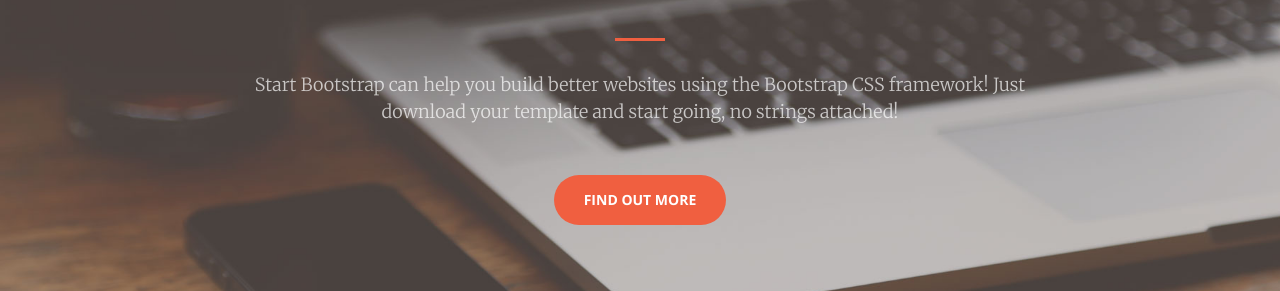
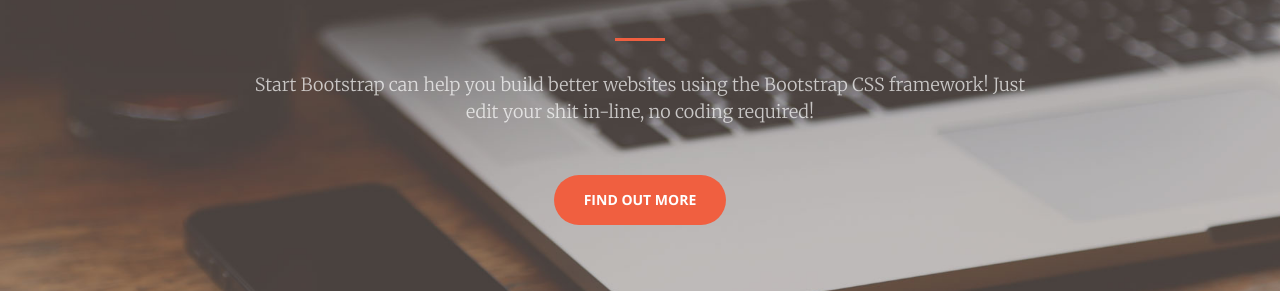
Before and after one commit to j-ordon/learn-cc, a Jekyll site: the page built from index.html, in a window 1280 px wide and 900 px high. Shown: the part 405-696 px from the top of the window. Built offline with Jekyll 4.4.1, drawn with Linux system fonts in a browser that asks for light colours.

Commit message:
Updated '/index.html' via CloudCannon

```diff
--- a/index.html
+++ b/index.html
@@ -7,8 +7,8 @@
     <div class="header-content">
         <div class="header-content-inner">
             <h1 class="editable">Your Favorite Source of Free Bootstrap Themes</h1>
-            <hr>
-            <p class="editable">Start Bootstrap can help you build better websites using the Bootstrap CSS framework! Just download your template and start going, no strings attached!</p>
+            <hr />
+            <p class="editable">Start Bootstrap can help you build better websites using the Bootstrap CSS framework! Just edit your shit in-line, no coding required!</p>
             <a href="#about" class="btn btn-primary btn-xl page-scroll">Find Out More</a>
         </div>
     </div>
```
